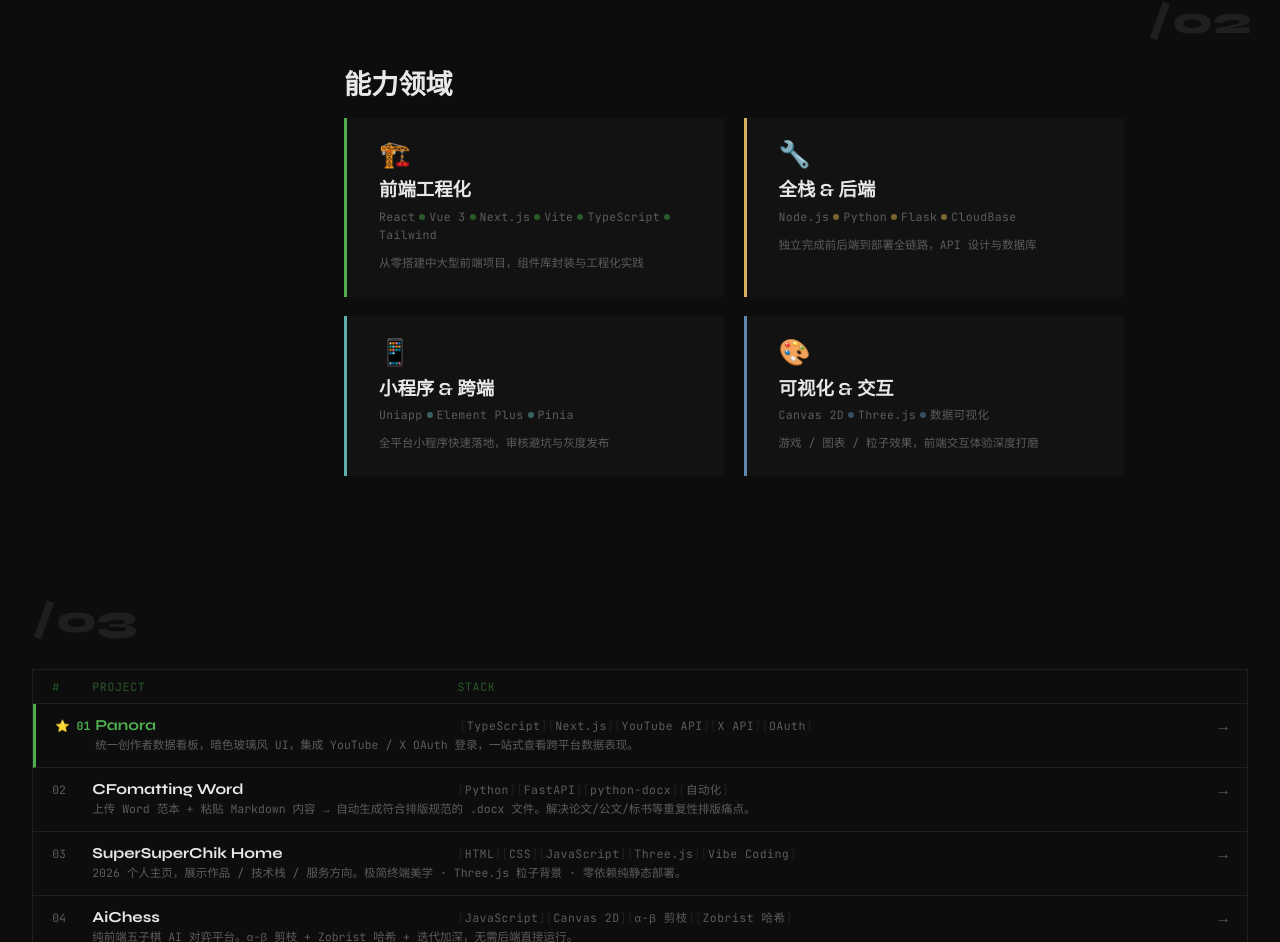
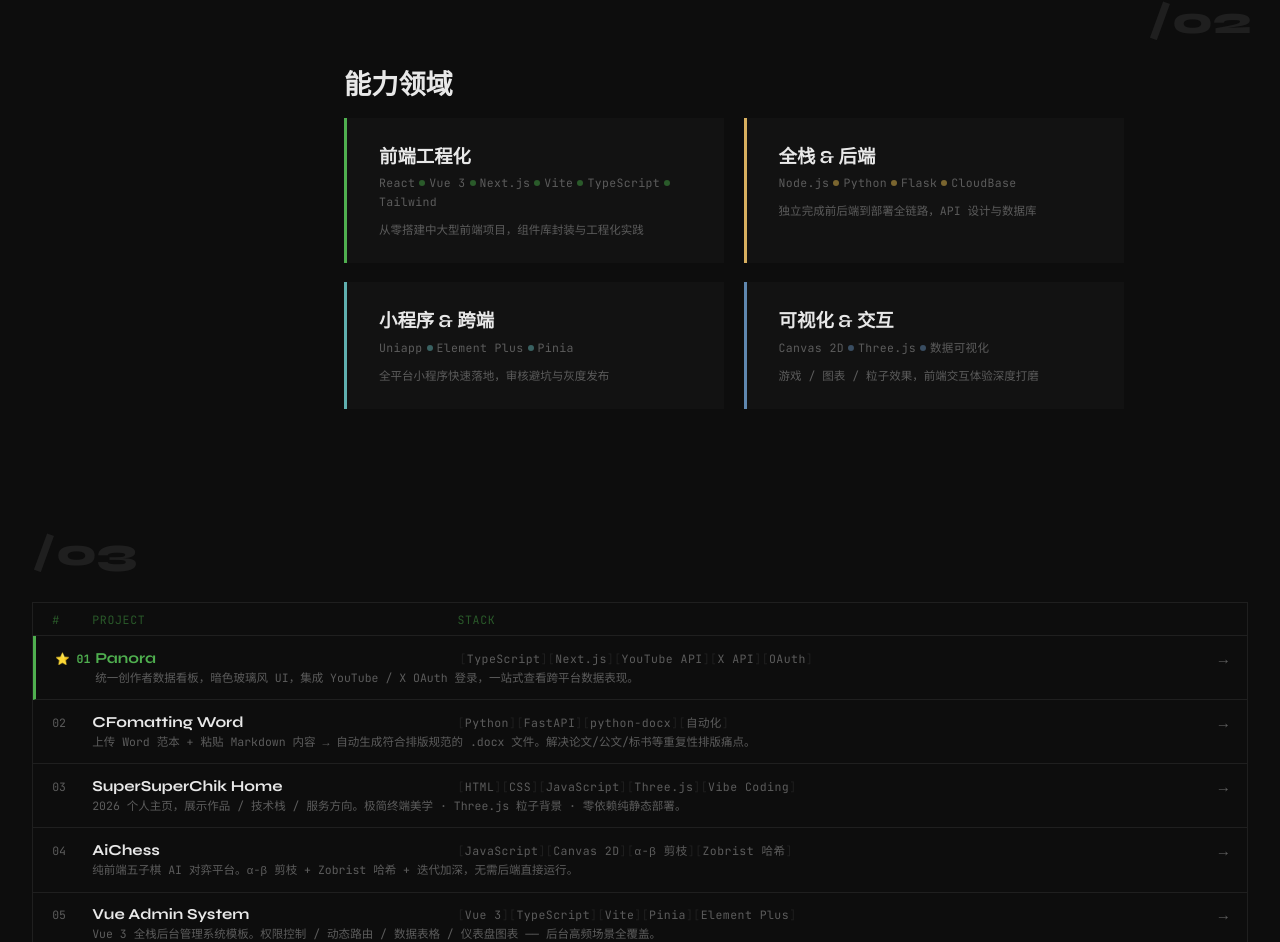
Before and after one commit to 3432926599-cyber/supersuperchik-home, a website: page index.html in a window 1280 px wide. Shown: the part 1979-2921 px from the top of the page. Drawn offline with Linux system fonts and the light colour scheme.

Commit message:
🪨 移除02模块能力卡片图标（去AI塑料感）

```diff
--- a/index.html
+++ b/index.html
@@ -388,11 +388,6 @@
     .cap-card:nth-child(2) { border-color: var(--amber); }
     .cap-card:nth-child(3) { border-color: var(--cyan); }
     .cap-card:nth-child(4) { border-color: var(--blue); }
-    .cap-card .cap-icon {
-      font-size: 1.6rem;
-      margin-bottom: 0.5rem;
-      line-height: 1;
-    }
     .cap-card .cap-name {
       font-family: var(--font-display);
       font-size: 1.15rem;
@@ -934,28 +929,24 @@
           <div class="cap-grid reveal">
 
             <div class="cap-card">
-              <div class="cap-icon">🏗️</div>
               <div class="cap-name">前端工程化</div>
               <div class="cap-stack">React<span class="dot"></span>Vue 3<span class="dot"></span>Next.js<span class="dot"></span>Vite<span class="dot"></span>TypeScript<span class="dot"></span>Tailwind</div>
               <div class="cap-desc">从零搭建中大型前端项目，组件库封装与工程化实践</div>
             </div>
 
             <div class="cap-card">
-              <div class="cap-icon">🔧</div>
               <div class="cap-name">全栈 & 后端</div>
               <div class="cap-stack">Node.js<span class="dot"></span>Python<span class="dot"></span>Flask<span class="dot"></span>CloudBase</div>
               <div class="cap-desc">独立完成前后端到部署全链路，API 设计与数据库</div>
             </div>
 
             <div class="cap-card">
-              <div class="cap-icon">📱</div>
               <div class="cap-name">小程序 & 跨端</div>
               <div class="cap-stack">Uniapp<span class="dot"></span>Element Plus<span class="dot"></span>Pinia</div>
               <div class="cap-desc">全平台小程序快速落地，审核避坑与灰度发布</div>
             </div>
 
             <div class="cap-card">
-              <div class="cap-icon">🎨</div>
               <div class="cap-name">可视化 & 交互</div>
               <div class="cap-stack">Canvas 2D<span class="dot"></span>Three.js<span class="dot"></span>数据可视化</div>
               <div class="cap-desc">游戏 / 图表 / 粒子效果，前端交互体验深度打磨</div>
```
